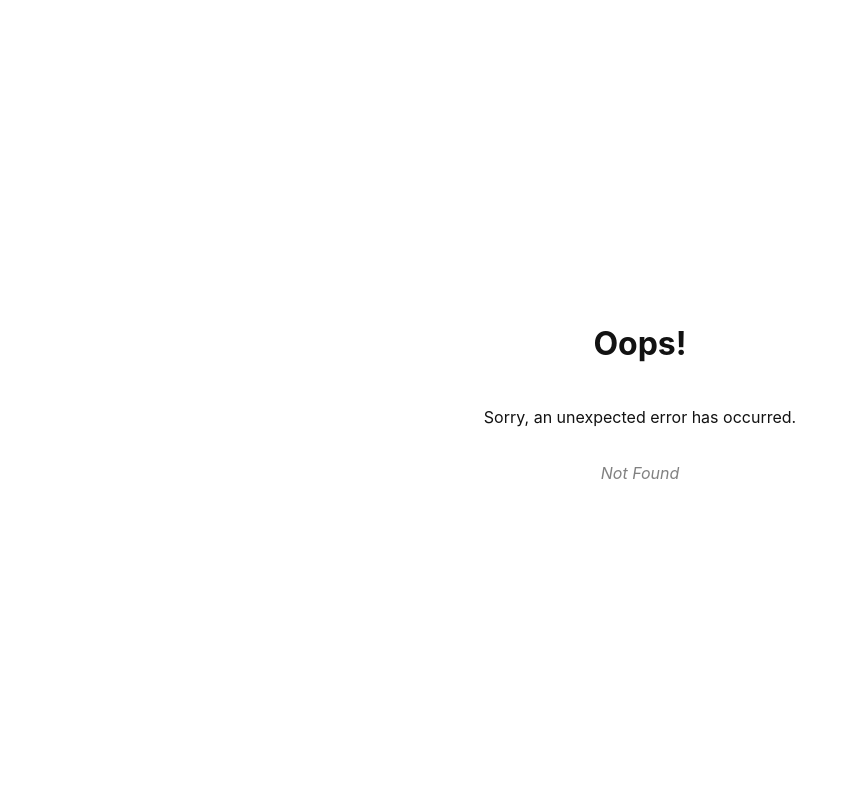
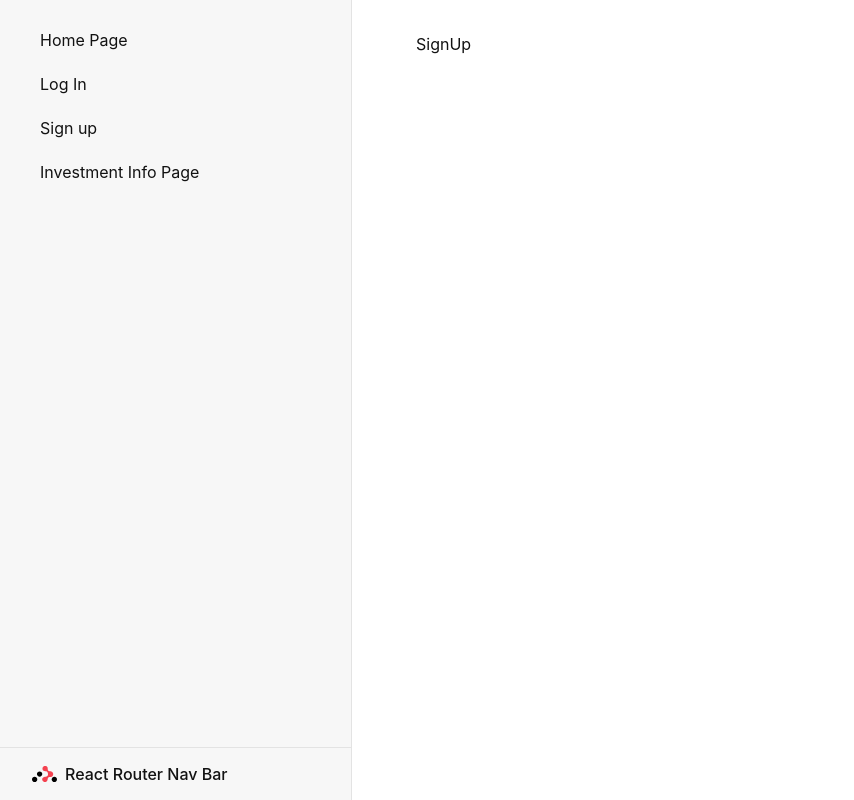
Before and after one commit to evelyn-tse/ghh-2022, a React (Create React App) app: page /signup in a window 1280 px wide. Before the commit this address had no page. Shown: the whole page, without its empty margins (0-854 px from the left). Built offline with nearby package versions, Linux system fonts and the light colour scheme.

Commit message:
set up sign up routing

```diff
--- a/src/index.js
+++ b/src/index.js
@@ -13,6 +13,7 @@ import ErrorPage from "./error-page";
 import Contact from "./routes/contact";
 import HomePage from "./routes/HomePage";
 import LogIn from "./routes/LogIn";
+import SignUp from "./routes/SignUp";
 const router = createBrowserRouter([
   {
     path: "/",
@@ -31,6 +32,10 @@ const router = createBrowserRouter([
         path: "login/",
         element: <LogIn />,
       },
+      {
+        path: "signup/",
+        element: <SignUp />,
+      },
     ],
 
   },
--- a/src/routes/root.jsx
+++ b/src/routes/root.jsx
@@ -13,7 +13,7 @@ export default function Root() {
                 <Link to={`login/`}>Log In</Link>
               </li>
               <li>
-                <Link to={`contacts/2`}>Sign up</Link>
+                <Link to={`signup/`}>Sign up</Link>
               </li>
               <li>
                 <Link to={`contacts/2`}>Investment Info Page</Link>
```
